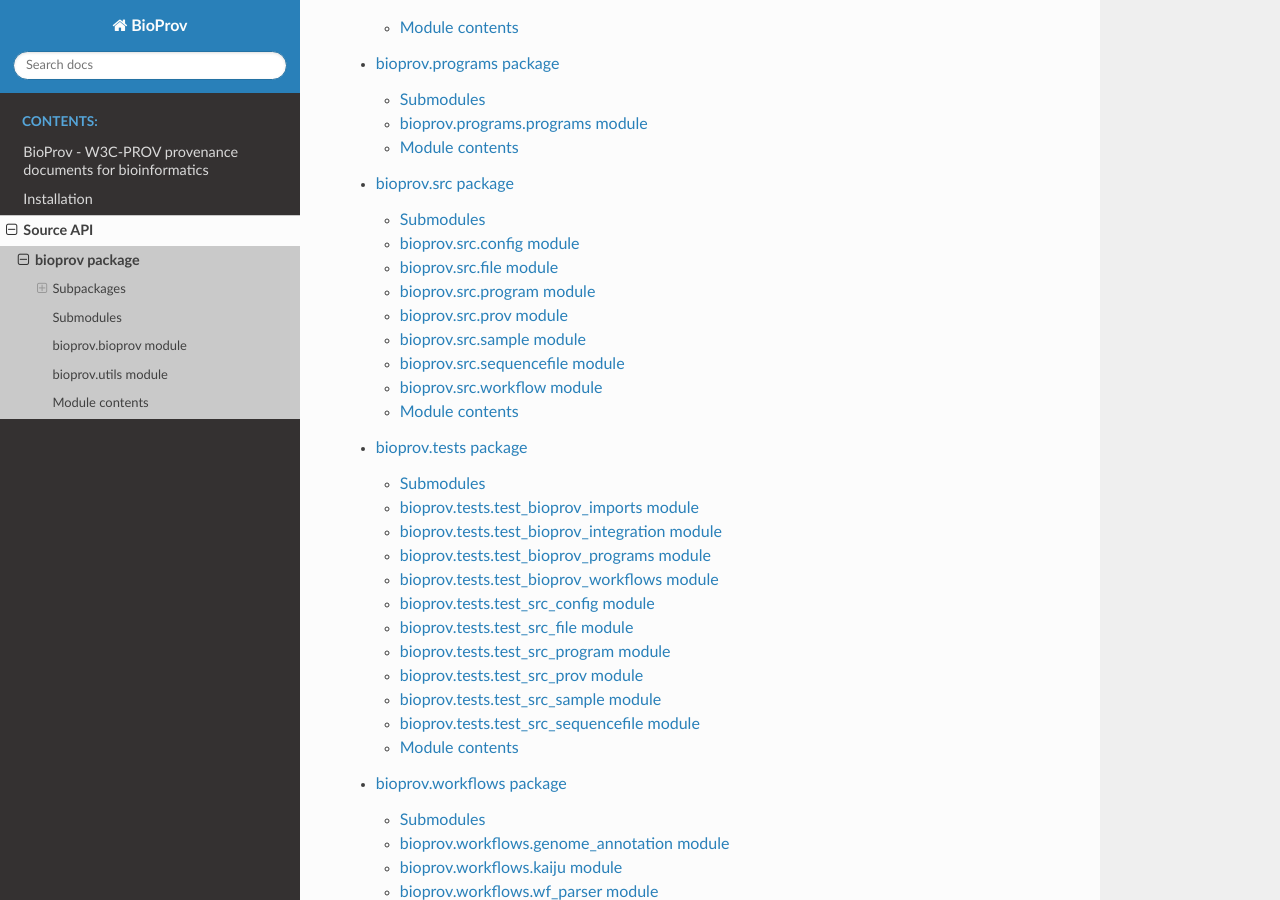
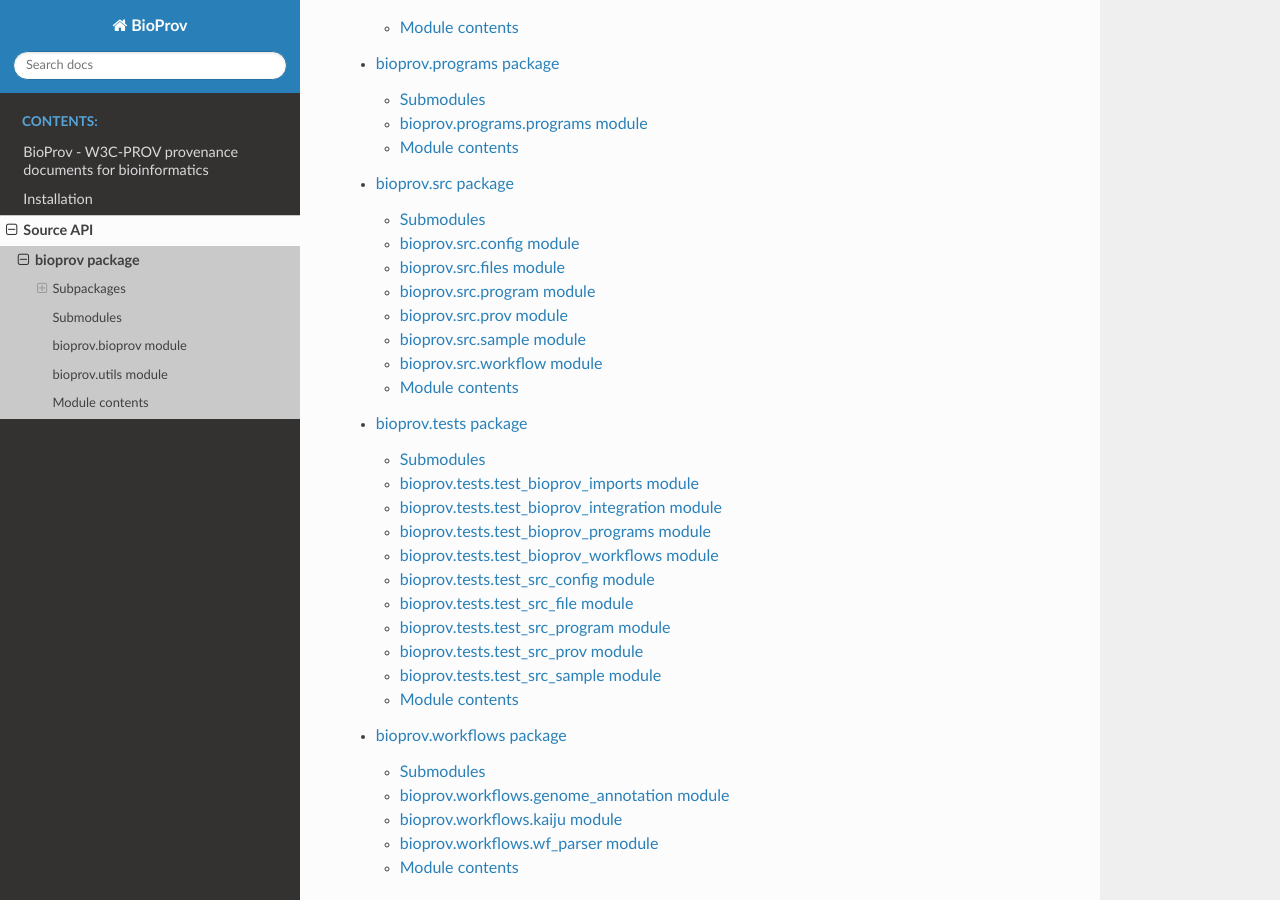
Before and after one commit to vinisalazar/BioProv, a Sphinx documentation site: the page built from docs/source/bioprov.rst, in a window 1280 px wide and 900 px high, scrolled down 236 px. Built offline with Sphinx 7.4.7 and the Read the Docs theme 2.0.0, drawn with Linux system fonts in a browser that asks for light colours.

Commit message:
Updating docs

```diff
--- a/docs/source/bioprov.src.rst
+++ b/docs/source/bioprov.src.rst
@@ -12,10 +12,10 @@ bioprov.src.config module
    :undoc-members:
    :show-inheritance:
 
-bioprov.src.file module
------------------------
+bioprov.src.files module
+------------------------
 
-.. automodule:: bioprov.src.file
+.. automodule:: bioprov.src.files
    :members:
    :undoc-members:
    :show-inheritance:
@@ -44,14 +44,6 @@ bioprov.src.sample module
    :undoc-members:
    :show-inheritance:
 
-bioprov.src.sequencefile module
--------------------------------
-
-.. automodule:: bioprov.src.sequencefile
-   :members:
-   :undoc-members:
-   :show-inheritance:
-
 bioprov.src.workflow module
 ---------------------------
 
--- a/docs/source/bioprov.tests.rst
+++ b/docs/source/bioprov.tests.rst
@@ -76,14 +76,6 @@ bioprov.tests.test\_src\_sample module
    :undoc-members:
    :show-inheritance:
 
-bioprov.tests.test\_src\_sequencefile module
---------------------------------------------
-
-.. automodule:: bioprov.tests.test_src_sequencefile
-   :members:
-   :undoc-members:
-   :show-inheritance:
-
 Module contents
 ---------------
 
```
